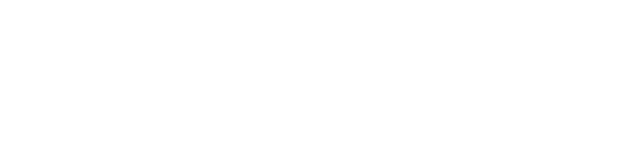
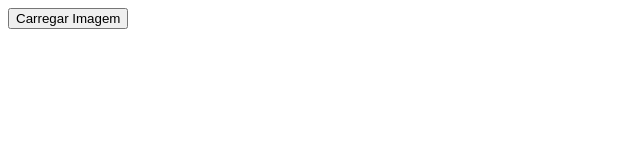
Before and after one commit to RogerSudati/random-dog, a plain HTML site: page index.html in a window 1280 px wide. Shown: the whole page, without its empty margins (0-640 px from the left). Drawn offline with Linux system fonts and the light colour scheme.

Commit message:
botao de carregar a imagem inserido

```diff
--- a/index.html
+++ b/index.html
@@ -4,6 +4,6 @@
 	</head>
 
 	<body>
-
+		<button>Carregar Imagem</button>
 	</body>
 </html>
```
Also changed, not shown: .che/project.json.
